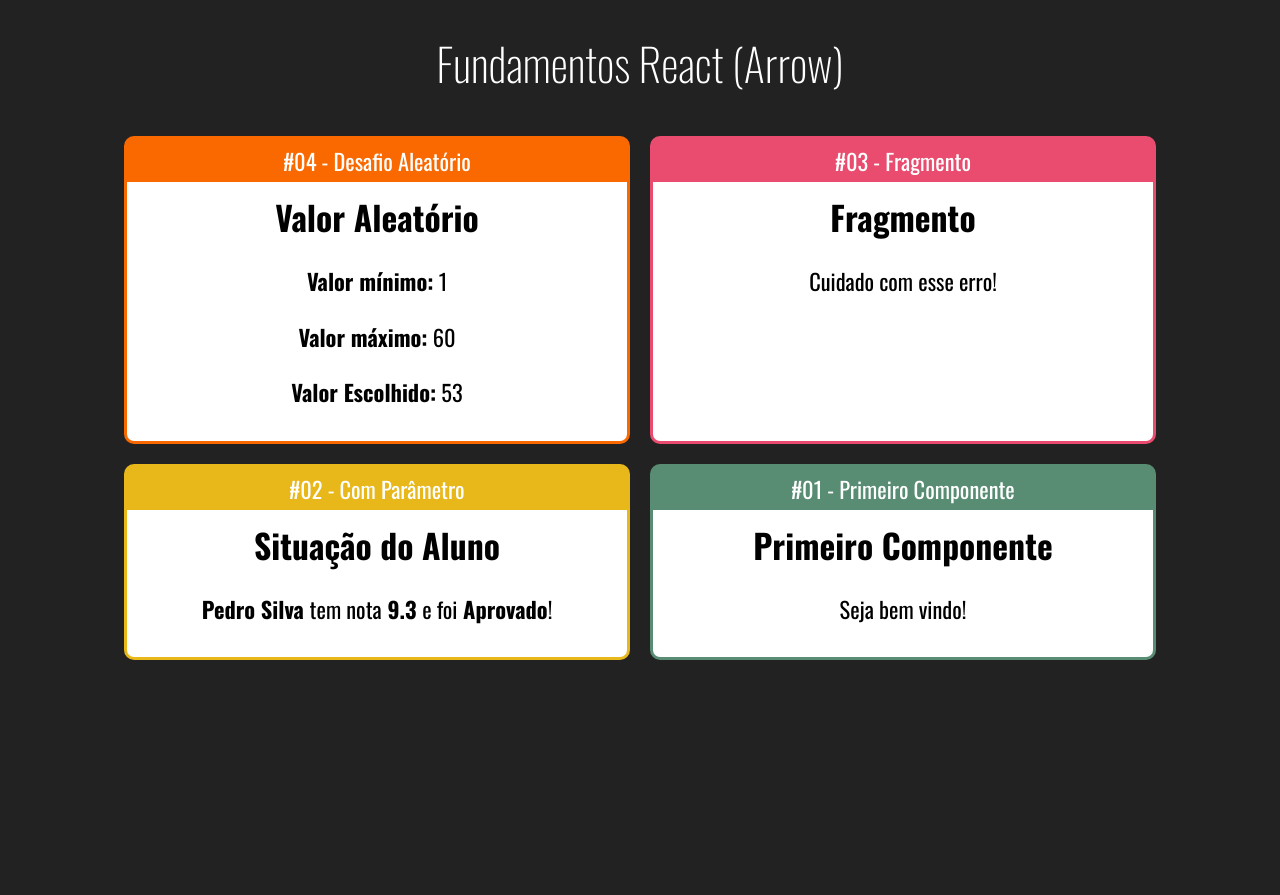
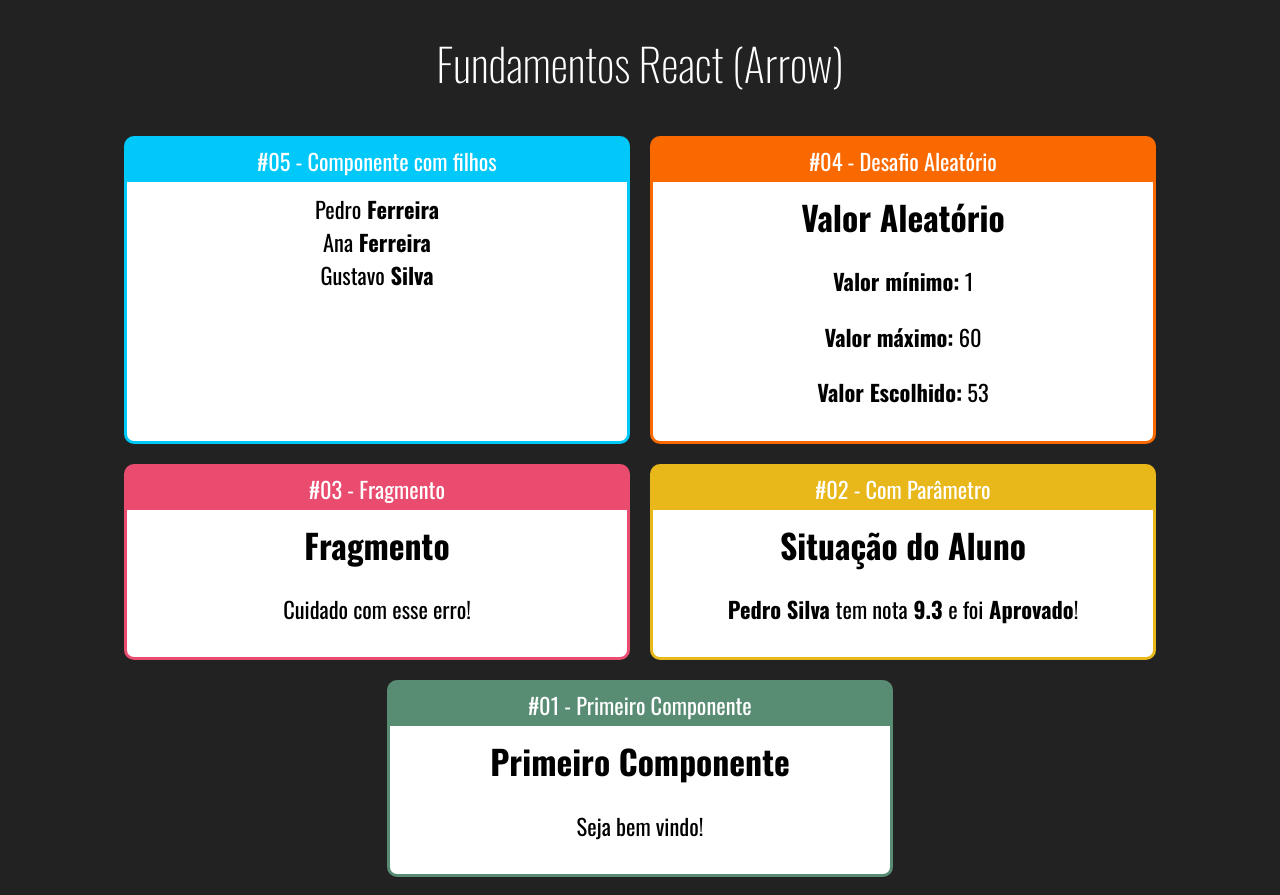
Before and after one commit to lucascv/React, a React (Create React App) app in the folder fundamentos-react/: page / in a window 1280 px wide. Before the commit the page ends 800 px from the top, so only its background shows below. Built offline with nearby package versions, Linux system fonts and the light colour scheme.

Commit message:
add aula 22

```diff
--- a/fundamentos-react/src/App.jsx
+++ b/fundamentos-react/src/App.jsx
@@ -6,12 +6,19 @@
 import Fragmento from './components/basicos/Fragmento';
 import Aleatorio from './components/basicos/Aleatorio';
 import Card from './components/layout/Card';
+import Familia from "./components/basicos/Familia";
 
 export default () => (
   <div className="App">
     <h1>Fundamentos React (Arrow)</h1>
 
     <div className="Cards">
+      <Card titulo="#05 - Componente com filhos" color="#00C8F8">
+        <Familia
+          sobrenome="Ferreira"
+        />
+      </Card>
+
       <Card titulo="#04 - Desafio Aleatório" color="#FA6900">
         <Aleatorio
           min={1}
--- /dev/null
+++ b/fundamentos-react/src/components/basicos/Familia.jsx
@@ -0,0 +1,12 @@
+import React from "react";
+import FamiliaMembro from "./FamiliaMembro";
+
+export default props => {
+  return (
+    <div>
+      <FamiliaMembro nome="Pedro" sobrenome={props.sobrenome} />
+      <FamiliaMembro nome="Ana" {...props} />
+      <FamiliaMembro nome="Gustavo" sobrenome="Silva" />
+    </div>
+  );
+}
--- /dev/null
+++ b/fundamentos-react/src/components/basicos/FamiliaMembro.jsx
@@ -0,0 +1,10 @@
+import React from "react";
+
+export default props => {
+  return (
+    <div>
+      {props.nome}
+      <strong> {props.sobrenome}</strong>
+    </div>
+  );
+}
```
